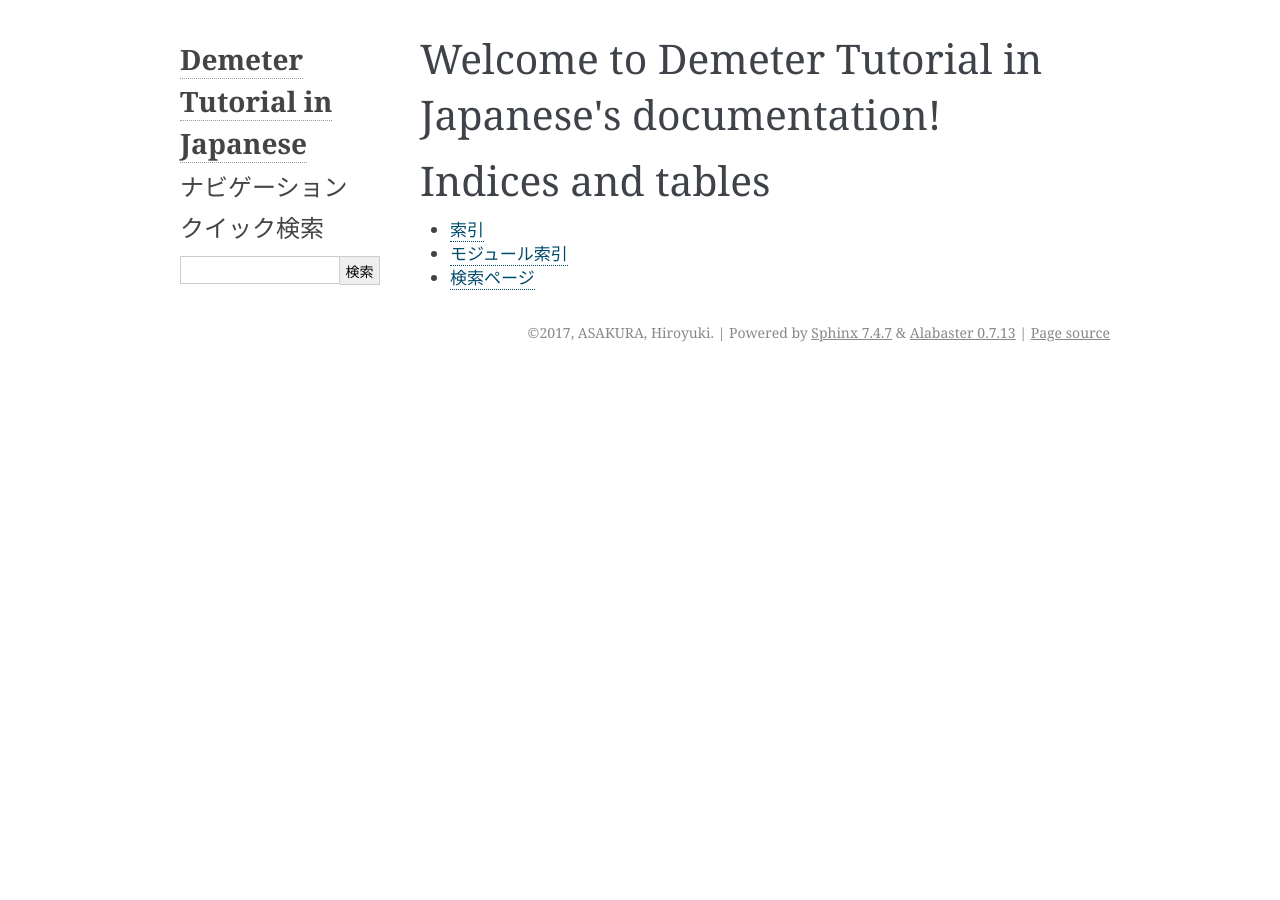
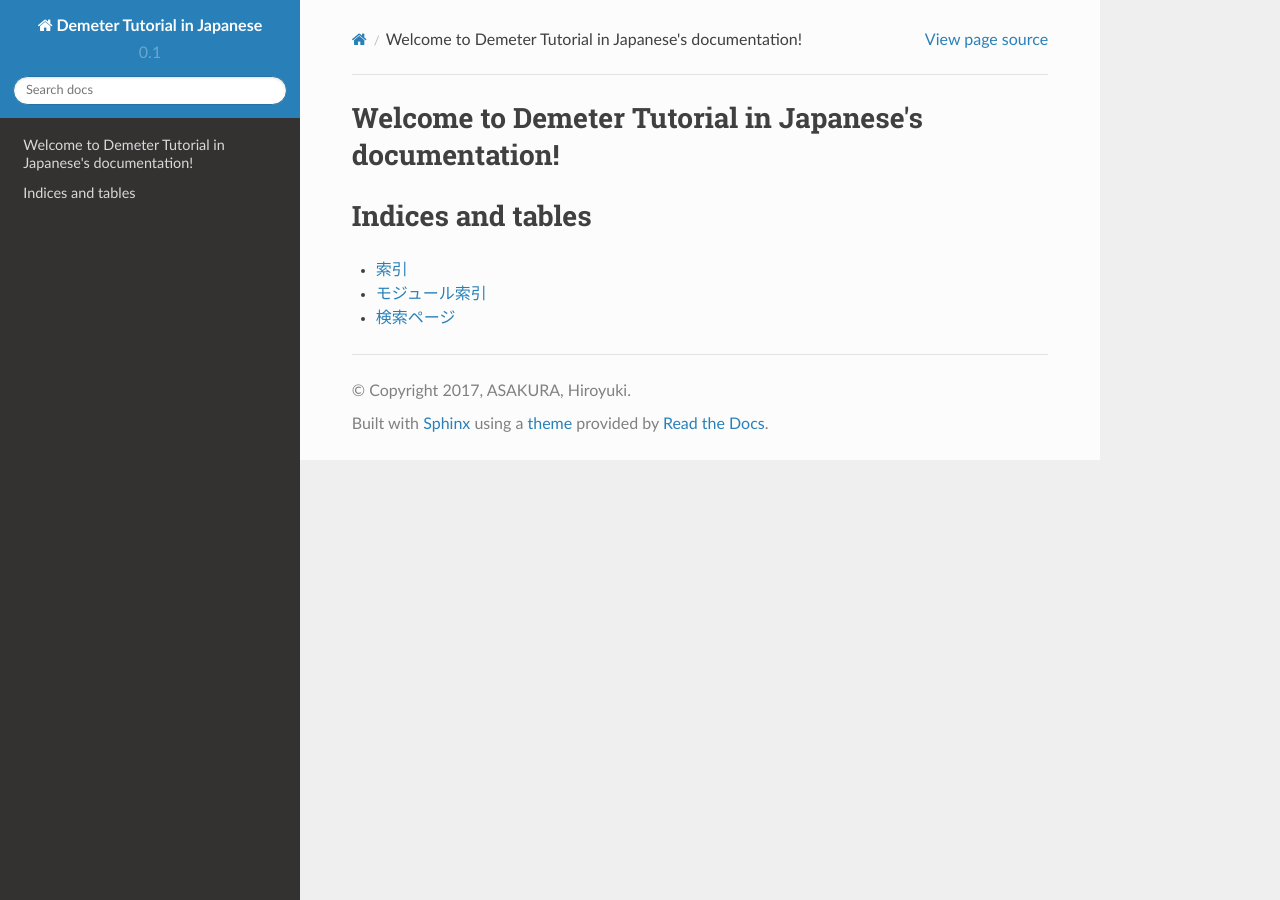
Before and after one commit to roentgenium/DemeterTutorialJa, a Sphinx documentation site: the page built from source/index.rst, in a window 1280 px wide. Built offline with Sphinx 7.4.7 and the Read the Docs theme 2.0.0, drawn with Linux system fonts in a browser that asks for light colours.

Commit message:
Add Markdown support and Read the Docs theme

```diff
--- a/source/conf.py
+++ b/source/conf.py
@@ -21,7 +21,6 @@
 # import sys
 # sys.path.insert(0, os.path.abspath('.'))
 
-
 # -- General configuration ------------------------------------------------
 
 # If your documentation needs a minimal Sphinx version, state it here.
@@ -39,8 +38,11 @@
 # The suffix(es) of source filenames.
 # You can specify multiple suffix as a list of string:
 #
-# source_suffix = ['.rst', '.md']
-source_suffix = '.rst'
+# source_suffix = '.rst'
+source_suffix = ['.rst', '.md']
+source_parsers = {
+    '.md' : 'recommonmark.parser.CommonMarkParser'
+}
 
 # The master toctree document.
 master_doc = 'index'
@@ -83,7 +85,10 @@
 # The theme to use for HTML and HTML Help pages.  See the documentation for
 # a list of builtin themes.
 #
-html_theme = 'alabaster'
+# html_theme = 'alabaster'
+import sphinx_rtd_theme
+html_theme = 'sphinx_rtd_theme'
+html_theme_path = [sphinx_rtd_theme.get_html_theme_path()]
 
 # Theme options are theme-specific and customize the look and feel of a theme
 # further.  For a list of options available for each theme, see the
```
